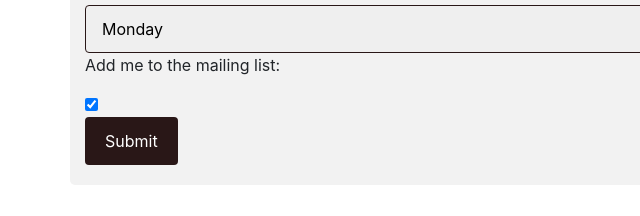
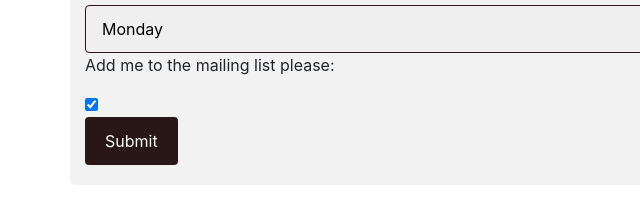
Before and after one commit to Victoriamutanu/my-code, a plain HTML site: page mycode/bookatable.html in a window 1280 px wide. Shown: the part 375-591 px from the top of the page, 0-640 px from the left. Drawn offline with nearby package versions, Linux system fonts and the light colour scheme.

Commit message:
mailing list change

```diff
--- a/mycode/bookatable.html
+++ b/mycode/bookatable.html
@@ -53,7 +53,7 @@
                     <option value="Sunday">Sunday</option>
                   </select>
 
-            <p>Add me to the mailing list:</p>
+            <p>Add me to the mailing list please:</p>
             <div>
                 <input type="checkbox" checked>
             </div>
```
Also changed, not shown: mycode/index.html (line endings or trailing spaces).
